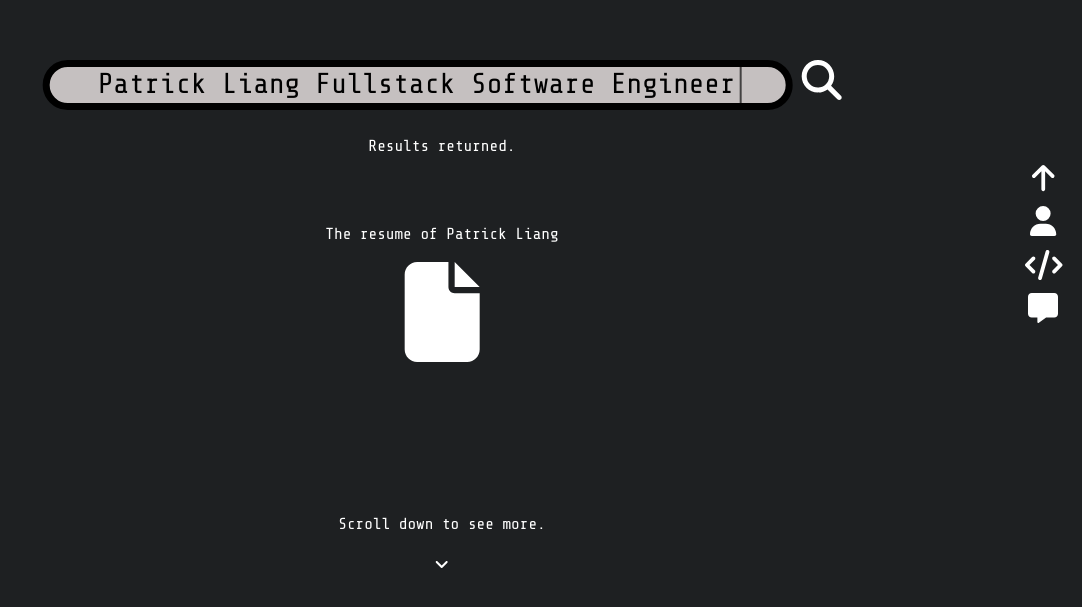
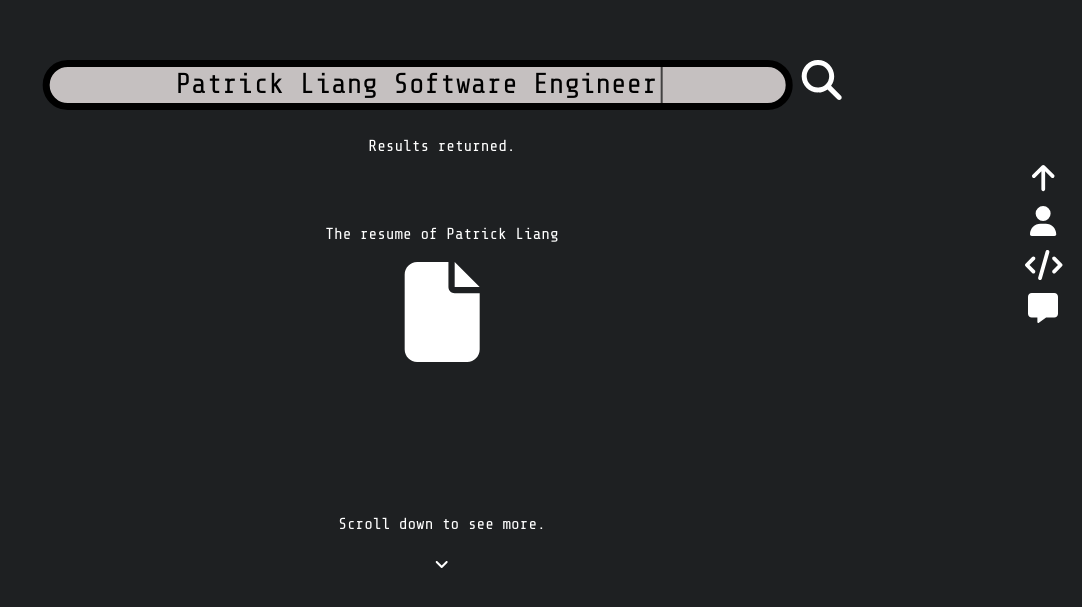
Before and after one commit to MrMcPat/mrmcpat-portfolio, a React (Create React App) app: page / in a window 1280 px wide. Shown: the part 157-764 px from the top of the page, without its empty margins (198-1280 px from the left). Built offline with nearby package versions, Linux system fonts and the light colour scheme.

Commit message:
changed title

```diff
--- a/src/components/One.js
+++ b/src/components/One.js
@@ -12,7 +12,7 @@ function One() {
           <div className="title-container">
             <div className="header">
               <p className="line-1 anim-typewriter">
-                Patrick Liang Fullstack Software Engineer
+                Patrick Liang Software Engineer
               </p>
             </div>
             &nbsp;
--- a/src/index.css
+++ b/src/index.css
@@ -138,7 +138,7 @@ code {
     width: 0;
   }
   to {
-    width: 22.5em;
+    width: 17em;
   }
 }
 @keyframes blinkTextCursor {
```
